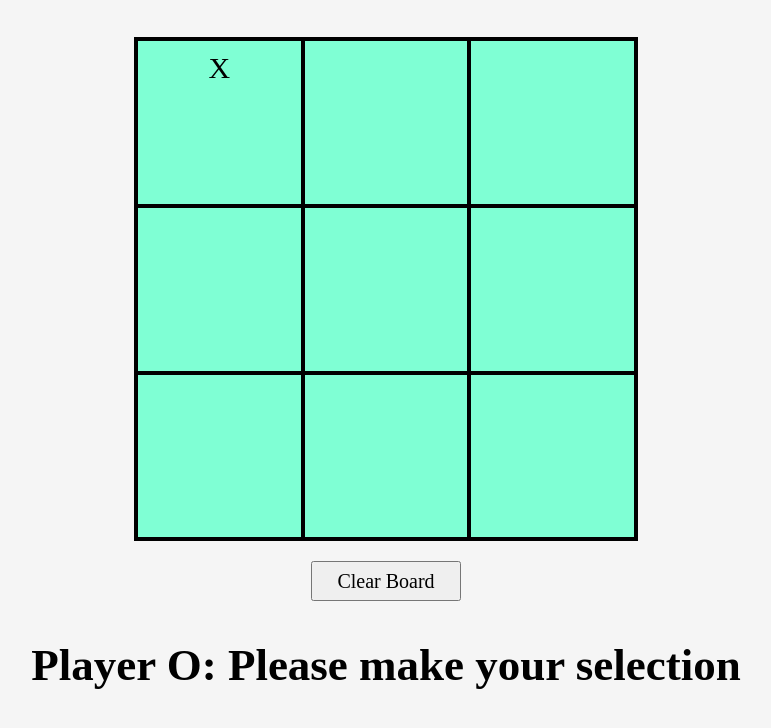
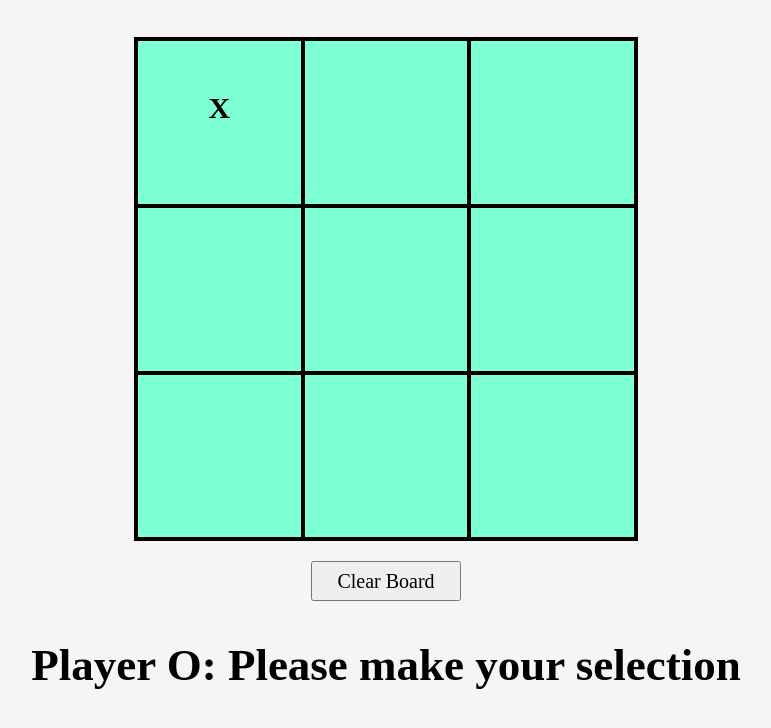
Before and after one commit to curiouslearner999/tic-tac-toe, a plain HTML site: page index.html in a window 1280 px wide. Both pictures are taken after a click on the element 473 px from the left and 242 px from the top of the page. Shown: the part 120-848 px from the top of the page, without its empty margins (254-1025 px from the left). Drawn offline with Linux system fonts and the light colour scheme; a web font is replaced by a local one.

Commit message:
Updated css file

```diff
--- a/css/style.css
+++ b/css/style.css
@@ -24,6 +24,11 @@ body {
     padding: 10px;
 }
 
+#box1, #box2, #box3, #box4, #box5, #box6, #box7, #box8, #box9 {
+    padding: 50px;
+    font-weight: bold;
+    font-size: 30px;
+}
 #reset-container {
     display: flex;
     margin: 20px auto 0;
--- a/js/app.js
+++ b/js/app.js
@@ -66,7 +66,7 @@ const checkWinner = () => {
 
         }
         // Checks if there is a tie
-        if (turn > 7 && winnerFound === false) {
+        if (turn >=9  && winnerFound === false) {
             message.innerText = 'It is a tie!'
 
             endGame()
```
